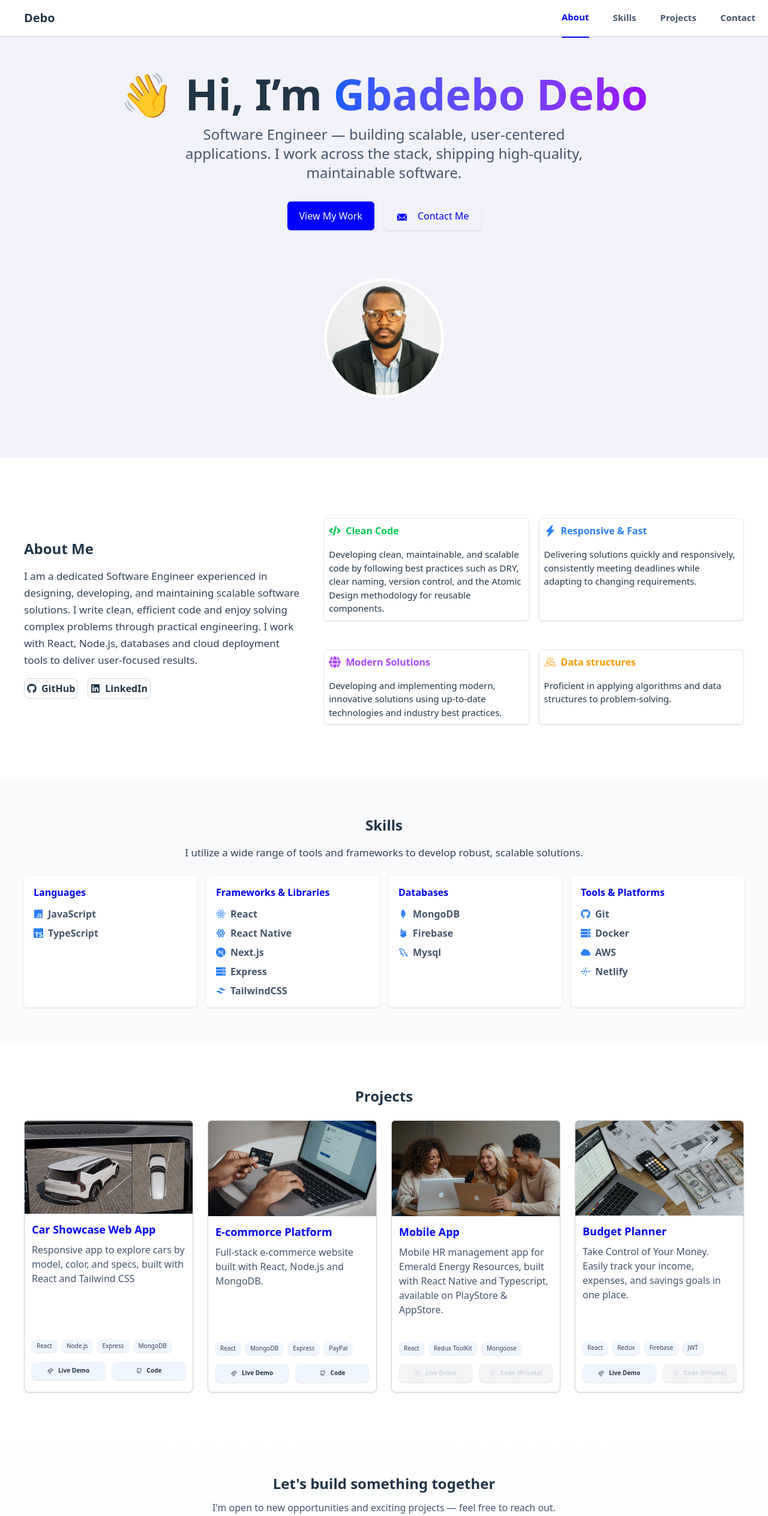
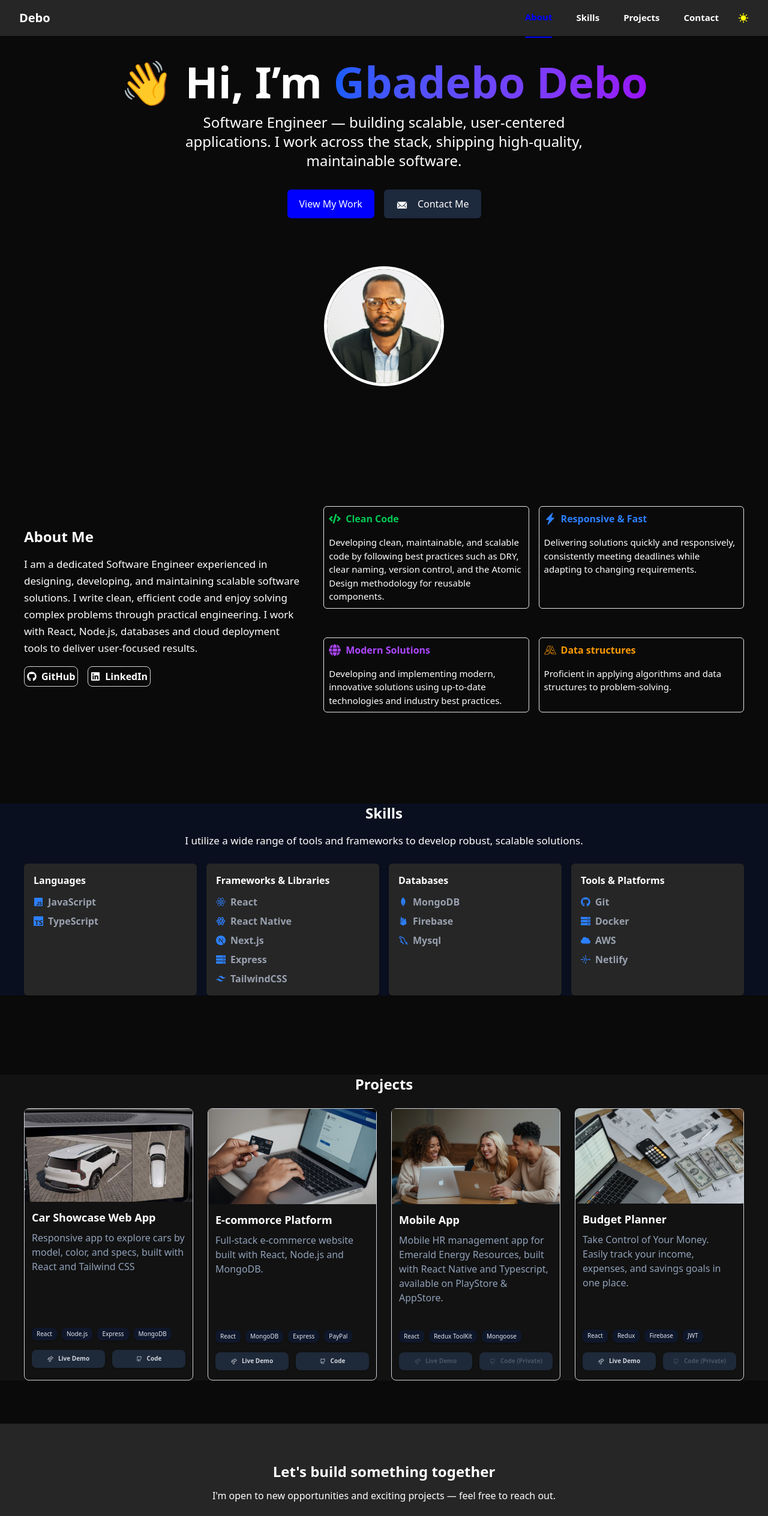
Before and after one commit to Jlbspyder/My-Portfolio, a React (Vite) app: page / in a window 1280 px wide. Shown: the top 2528 px of the page at 60% size. Built offline with nearby package versions, Linux system fonts and the light colour scheme.

Commit message:
added night mode

```diff
--- a/src/About.jsx
+++ b/src/About.jsx
@@ -4,12 +4,11 @@ import { SiThealgorithms } from "react-icons/si";
 import { BsFillLightningChargeFill } from "react-icons/bs";
 import { FaCode, FaGlobe, FaGithub, FaLinkedin } from "react-icons/fa";
 
-const About = () => {
+const About = ({dark}) => {
   const fadeInUp = {
     hidden: { opacity: 0, y: 40 },
     show: { opacity: 1, y: 0, transition: { duration: 0.6, ease: "easeOut" } },
   };
-
   const zoomIn = {
     hidden: { opacity: 0, scale: 0.9 },
     show: {
@@ -26,20 +25,20 @@ const About = () => {
       initial="hidden"
       whileInView="show"
       viewport={{ once: false, amount: 0.2 }}
-      className="py-18 md:py-10 xl:py-15"
+      className="py-18 transition duration-500 md:py-10 xl:py-15"
     >
-      <div className="container gap-8 items-center">
+      <div className={`container gap-8 items-center ${dark ? "darkmode" : ""}`}>
         <div className="flex flex-col gap-8 items-center justify-between md:flex-row">
           <div className="md:w-[65%] xl:w-[60%]">
-            <h2 className="text-2xl font-bold">About Me</h2>
-            <p className="mt-4 text-xl md:text-[17px]/7 text-slate-700">
+            <h2 className={`text-2xl font-bold ${dark ? "text-white" : ""}`}>About Me</h2>
+            <p className={`mt-4 text-xl md:text-[17px]/7  ${dark ? "text-white" : "text-slate-700"}`}>
               I am a dedicated Software Engineer experienced in designing,
               developing, and maintaining scalable software solutions. I write
               clean, efficient code and enjoy solving complex problems through
               practical engineering. I work with React, Node.js, databases and
               cloud deployment tools to deliver user-focused results.
             </p>
-            <div className="flex items-center gap-4 mt-4">
+            <div className={`flex items-center gap-4 mt-4 ${dark ? "text-white" : ""}`}>
               <a
                 href="https://github.com/Jlbspyder"
                 target="_blank"
@@ -66,7 +65,7 @@ const About = () => {
             initial="hidden"
             whileInView="show"
             viewport={{ once: false, amount: 0.2 }}
-            className="md:grid gap-4 overflow-hidden grid-cols-2 xl:grid-cols-2 w-[90%] mt-10"
+            className={`md:grid gap-4 overflow-hidden grid-cols-2 xl:grid-cols-2 w-[90%] mt-10 ${dark ? "text-white" : ""}`}
           >
             <div className="md:w-[100%] mx-auto border-gray-200 border-1 p-2 shadow-sm rounded-md mb-8">
               <div className="flex items-center gap-2 mb-4">
--- a/src/App.jsx
+++ b/src/App.jsx
@@ -7,9 +7,12 @@ import Contact from "./Contact";
 import Footer from "./Footer";
 import { GiHamburgerMenu } from "react-icons/gi";
 import { RiCloseLargeFill } from "react-icons/ri";
+import { MdSunny } from "react-icons/md";
+import { FaMoon } from "react-icons/fa";
 
 function App() {
   const [active, setActive] = useState("about");
+  const [darkMode, setDarkMode] = useState(true);
   const [openMenu, setOpenMenu] = useState(false);
 
   const navItems = [
@@ -39,6 +42,7 @@ function App() {
     return () => observer.disconnect();
   }, []);
 
+
   useEffect(() => {
     const scrollTop = () => {
       // simple and reliable
@@ -61,14 +65,17 @@ function App() {
     if (openMenu) {
       // lock scroll
       document.body.style.overflow = "hidden";
+      document.documentElement.style.overflow = "hidden";
     } else {
       // restore scroll
       document.body.style.overflow = "";
+      document.documentElement.style.overflow = "";
     }
 
     // cleanup (runs on unmount)
     return () => {
       document.body.style.overflow = "";
+      document.documentElement.style.overflow = "";
     };
   }, [openMenu]);
 
@@ -92,26 +99,38 @@ function App() {
   };
 
   return (
-    <div className="min-h-screen relative flex flex-col">
-      <header className="md:hidden bg-white/80 backdrop-blur sticky top-0 right-0 left-0 z-30 shadow-sm">
-        <div className="container flex items-center justify-between h-[60px] py-4">
-          <div className="font-bold text-xl">Debo</div>
+    <div
+      className={`min-h-screen relative flex flex-col ${
+        darkMode ? "bg-[#0a0a0a]" : "bg-white"
+      }`}
+    >
+      <header
+        className={`md:hidden backdrop-blur fixed top-0 right-0 left-0 z-30 shadow-sm ${
+          darkMode ? "bg-[#262626]" : "bg-white/80"
+        }`}
+      >
+        <div
+          className={`container flex items-center justify-between h-[60px] py-4 ${
+            darkMode ? "header-dark" : ""
+          }`}
+        >
+          <div className={`font-bold text-xl ${darkMode ? "text-white" : ""}`}>Debo</div>
           {!openMenu ? (
             <GiHamburgerMenu
               onClick={() => setOpenMenu(true)}
-              className="text-[30px] md:hidden"
+              className={`text-[30px] md:hidden ${darkMode ? "text-white" : ""}`}
             />
           ) : (
             <RiCloseLargeFill
               onClick={() => setOpenMenu(false)}
-              className="text-[30px] md:hidden"
+              className={`text-[30px] md:hidden ${darkMode ? "text-white" : ""}`}
             />
           )}
           {
             <div
-              className={`bg-white flex flex-col w-full menu fixed top-15 left-0 right-0 h-[100vh] ${
+              className={`flex flex-col w-full menu fixed top-15 left-0 right-0 h-[100vh] ${
                 openMenu ? " active" : ""
-              }`}
+              } ${darkMode ? "bg-[#213547]" : "bg-white"}`}
             >
               {navItems.map((item) => (
                 <nav
@@ -121,9 +140,64 @@ function App() {
                   <a
                     href={`#${item.id}`}
                     onClick={() => scrollToSection(item.id)}
-                    className={`font-semibold hover:text-slate-900 text-lg md:text-[15px] px-3 md:px-0 py-2  ${
+                    className={`font-semibold hover:text-slate-900 text-lg md:text-[15px] px-3 md:px-0 py-2
+                      ${ active === item.id
+                        ? "bg-blue-50 block rounded-sm w-full md:bg-white md:rounded-none md:border-b-2 text-[blue]"
+                        : ""
+                    }
+                    ${darkMode && active !== item.id ? "text-slate-400" : darkMode && active === item.id ? "text-white bg-slate-600" : ""} `}
+                  >
+                    {item.label}
+                  </a>
+                </nav>
+              ))}
+              <div className="mt-2 pl-6">
+                {darkMode ? (
+                  <MdSunny
+                    onClick={() => setDarkMode(false)}
+                    className="text-lg cursor-pointer"
+                    color="yellow"
+                  />
+                ) : (
+                  <FaMoon
+                    onClick={() => setDarkMode(true)}
+                    className="text-lg cursor-pointer"
+                    color="black"
+                  />
+                )}
+              </div>
+            </div>
+          }
+        </div>
+      </header>
+      <header
+        className={`hidden md:block backdrop-blur fixed top-0 right-0 left-0 z-30 shadow-sm ${
+          darkMode ? "bg-[#262626]" : "bg-white/80"
+        }`}
+      >
+        <div className="flex items-center justify-between h-[60px] py-4 px-8">
+          <div className={`font-bold text-xl ${darkMode ? "text-white" : ""}`}>
+            Debo
+          </div>
+          <div className="flex items-center gap-3">
+            <div
+              className={
+                "flex md:h-[100%] md:static md:flex md:flex-row md:items-center"
+              }
+            >
+              {navItems.map((item) => (
+                <nav
+                  key={item.id}
+                  className={`space-x-4 text-sm nav-dark p-5 ${
+                    darkMode ? "text-white" : "text-slate-600"
+                  }`}
+                >
+                  <a
+                    href={`#${item.id}`}
+                    onClick={() => scrollToSection(item.id)}
+                    className={`font-semibold bg-transparent hover:text-[#ccc] text-lg md:text-[15px] px-3 md:px-0 py-5  ${
                       active === item.id
-                        ? "bg-blue-50 block rounded-sm w-full md:bg-white md:rounded-none md:border-b-2 text-[blue]"
+                        ? "block rounded-sm w-full md:rounded-none md:border-b-2 text-[blue]"
                         : ""
                     }`}
                   >
@@ -132,47 +206,29 @@ function App() {
                 </nav>
               ))}
             </div>
-          }
-        </div>
-      </header>
-      <header className="hidden md:block bg-white/80 backdrop-blur sticky top-0 right-0 left-0 z-30 shadow-sm">
-        <div className="container flex items-center justify-between h-[60px] py-4">
-          <div className="font-bold text-xl">Debo</div>
-          {
-            <div
-              className={`bg-white flex md:w-[45%] md:h-[100%] md:static md:flex md:flex-row md:items-center xl:w-[27%] ${
-                openMenu ? "active" : ""
-              }`}
-            >
-              {navItems.map((item) => (
-                <nav
-                  key={item.id}
-                  className="space-x-4 text-sm p-5 text-slate-600"
-                >
-                  <a
-                    href={`#${item.id}`}
-                    onClick={() => scrollToSection(item.id)}
-                    className={`font-semibold hover:text-slate-900 text-lg md:text-[15px] px-3 md:px-0 py-5  ${
-                      active === item.id
-                        ? "bg-blue-50 block rounded-sm w-full md:bg-white md:rounded-none md:border-b-2 text-[blue]"
-                        : ""
-                    }`}
-                  >
-                    {item.label}
-                  </a>
-                </nav>
-              ))}
-            </div>
-          }
+            {darkMode ? (
+              <MdSunny
+                onClick={() => setDarkMode(false)}
+                className="text-lg cursor-pointer"
+                color="yellow"
+              />
+            ) : (
+              <FaMoon
+                onClick={() => setDarkMode(true)}
+                className="text-lg cursor-pointer"
+                color="black"
+              />
+            )}
+          </div>
         </div>
       </header>
 
       <main className="flex-grow">
-        <Hero />
-        <About />
-        <Skills />
-        <Projects />
-        <Contact />
+        <Hero dark={darkMode} setDark={setDarkMode} />
+        <About dark={darkMode} setDark={setDarkMode} />
+        <Skills dark={darkMode} setDark={setDarkMode} />
+        <Projects dark={darkMode} setDark={setDarkMode} />
+        <Contact dark={darkMode} setDark={setDarkMode} />
       </main>
       <Footer />
     </div>
--- a/src/Contact.jsx
+++ b/src/Contact.jsx
@@ -4,7 +4,7 @@ import { FaDownload } from "react-icons/fa6";
 import { IoIosMail } from "react-icons/io";
 import { LuGithub } from "react-icons/lu";
 
-const Contact = () => {
+const Contact = ({ dark }) => {
       const fadeInUp = {
     hidden: { opacity: 0, y: 40 },
     show: { opacity: 1, y: 0, transition: { duration: 0.6, ease: "easeOut" } },
@@ -17,18 +17,18 @@ const Contact = () => {
       initial="hidden"
       whileInView="show"
       viewport={{ once: false, amount: 0.2 }}
-      className="py-16 bg-gradient-to-b from-white to-slate-50"
+      className={`py-16 transition duration-500 ${dark ? "bg-[#262626] text-white" : "bg-gradient-to-b from-white to-slate-50"}`}
     >
       <div className="container text-center">
         <h2 className="text-2xl font-bold">Let's build something together</h2>
-        <p className="mt-3 text-slate-600">
+        <p className={`mt-3 ${dark ? "text-white" : "text-slate-600"}`}>
           I'm open to new opportunities and exciting projects — feel free to reach out.
         </p>
 
         <div className="mt-6 inline-flex flex-col sm:flex-row gap-3">
           <a
             href="mailto:gbadebodebo24@gmail.com"
-            className="px-6 py-3 flex items-center justify-center gap-5 bg-[rgba(242,242,250,1)] text-[blue] shadow-sm hover:bg-white rounded-md"
+            className={`px-6 py-3 flex items-center justify-center gap-5 bg-[rgba(242,242,250,1)] text-[blue] shadow-sm rounded-md ${dark ? "bg-slate-800 text-white hover:bg-slate-700" : "hover:bg-white"}`}
           >
             <IoIosMail className="size-5"/>
             Email Me
@@ -44,10 +44,10 @@ const Contact = () => {
         </div>
       </div>
       <div className="pt-10 flex justify-center items-center space-x-8">
-        <a href="https://github.com/Jlbspyder" target="_blank" className="px-4 py-2 hover:shadow-sm hover:bg-[rgba(242,242,250,1)] hover:rounded-md">
+        <a href="https://github.com/Jlbspyder" target="_blank" className={`px-4 py-2 hover:shadow-sm hover:rounded-md ${dark ? "hover:bg-black" : "hover:bg-[rgba(242,242,250,1)]"}`}>
           <LuGithub className="text-2xl" />
         </a>
-        <a href="mailto:gbadebodebo24@gmail.com" target="_blank" className="px-4 py-2 hover:shadow-sm hover:bg-[rgba(242,242,250,1)] hover:rounded-md">
+        <a href="mailto:gbadebodebo24@gmail.com" target="_blank" className={`px-4 py-2 hover:shadow-sm hover:rounded-md ${dark ? "hover:bg-black" : "hover:bg-[rgba(242,242,250,1)]"}`}>
           <IoIosMail className="text-2xl" />
         </a>
       </div>
--- a/src/Footer.jsx
+++ b/src/Footer.jsx
@@ -2,7 +2,7 @@ import React from "react";
 
 const Footer = () => {
   return (
-    <footer className="py-6 border-t">
+    <footer className="py-6 transition duration-500 border-t">
       <div className="container text-center text-sm text-slate-500">
         © {new Date().getFullYear()} Gbadebo Debo. Built with React &
         Tailwind.
--- a/src/Hero.jsx
+++ b/src/Hero.jsx
@@ -2,7 +2,7 @@ import {useState} from "react";
 import { IoIosMail } from "react-icons/io";
 import { motion } from "framer-motion";
 
-const Hero = () => {
+const Hero = ({dark}) => {
   const [imgError, setImgError] = useState(false);
 
   const fadeInUp = {
@@ -16,16 +16,16 @@ const Hero = () => {
       initial="hidden"
       whileInView="show"
       viewport={{ once: false, amount: 0.2 }}
-      className="py-15 bg-[rgba(242,242,250,1)]"
+      className={`pb-15 pt-25 transition duration-500 dark ${dark ? "bg-[oklch(14.5% 0 0)]" : "bg-[rgba(242,242,250,1)]"}`}
     >
-      <div className="container text-center">
-        <p className="text-5xl font-semibold md:text-7xl md:w-[95%] mx-auto">
+      <div className={`container text-center ${dark ? "header-dark" : ""}`}>
+        <p className={`text-5xl font-semibold md:text-7xl md:w-[95%] mx-auto ${dark ? "text-white" : ""}`}>
           👋 Hi, I’m{" "}
           <span className="font-bold bg-gradient-to-r from-blue-600 to-purple-600 bg-clip-text text-transparent">
             Gbadebo Debo
           </span>
         </p>
-        <p className="mt-4 text-xl md:text-2xl text-slate-600 max-w-2xl mx-auto">
+        <p className={`mt-4 text-xl md:text-2xl max-w-2xl mx-auto ${dark ? "text-white" : "text-slate-600"}`}>
           Software Engineer — building scalable, user-centered applications. I
           work across the stack, shipping high-quality, maintainable software.
         </p>
@@ -39,7 +39,7 @@ const Hero = () => {
           </a>
           <a
             href="mailto:gbadebodebo24@gmail.com"
-            className="inline-flex gap-4 items-center justify-center px-5 py-3 shadow-sm rounded-md text-[blue] hover:bg-slate-50 hover:border-0"
+          className={`inline-flex gap-4 items-center justify-center px-5 py-3 shadow-sm rounded-md text-[blue] hover:border-0 ${dark ? "bg-slate-800 text-white hover:bg-gray-700" : ""}`}
           >
             <IoIosMail className="mt-1 size-5" />
             Contact Me
--- a/src/Projects.jsx
+++ b/src/Projects.jsx
@@ -1,12 +1,11 @@
-import { useEffect} from "react";
+import { useEffect } from "react";
 import { motion, useAnimation } from "framer-motion";
 import { LuGithub } from "react-icons/lu";
 import { useInView } from "react-intersection-observer";
 import { VscLiveShare } from "react-icons/vsc";
 import projects from "./data";
 
-const Projects = () => {
-
+const Projects = ({ dark }) => {
   // Controls for the animation
   const controls = useAnimation();
 
@@ -25,7 +24,6 @@ const Projects = () => {
     }
   }, [inView, controls]);
 
-
   return (
     <motion.section
       ref={ref}
@@ -33,15 +31,17 @@ const Projects = () => {
       animate={controls}
       transition={{ duration: 0.6, ease: "easeOut" }}
       initial={{ opacity: 0, x: -40 }}
-      className="py-18"
+      className="py-18 transition duration-500"
     >
-      <div className="container">
-        <h2 className="text-2xl font-bold text-center">Projects</h2>
+      <div className={`container ${dark ? "bg-[#121212]" : ""}`}>
+        <h2 className={`text-2xl font-bold text-center ${dark ? "text-white" : ""}`}>Projects</h2>
         <div className="mt-6 grid md:grid-cols-2 xl:grid-cols-4 gap-6">
           {projects.map((project) => (
             <article
               key={project.id}
-              className="rounded-lg skill-box border-gray-300 border-1 bg-white shadow-sm"
+              className={`rounded-lg skill-box border-gray-300 border-1 shadow-sm ${
+                dark ? "bg-[#121212]" : "bg-white"
+              }`}
             >
               <img
                 src={project.image}
@@ -49,46 +49,89 @@ const Projects = () => {
                 className="project-img"
               />
               <div className="px-6 xl:px-3 mt-3">
-                <h3 className="text-lg font-semibold text-[blue]">
+                <h3
+                  className={`text-lg font-semibold ${
+                    dark ? "text-white" : "text-[blue]"
+                  }`}
+                >
                   {project.name}
                 </h3>
-                <p className="mt-2 h-[120px] xl:h-[150px] text-slate-600">{project.description}</p>
+                <p
+                  className={`mt-2 h-[120px] xl:h-[150px] ${
+                    dark ? "text-slate-400" : "text-slate-600"
+                  }`}
+                >
+                  {project.description}
+                </p>
               </div>
               <div className="mt-3 px-6 xl:px-3 flex flex-wrap gap-2">
                 {project.stack.map((tech) => (
                   <span
                     key={tech}
-                    className="text-xs xl:text-[10px] px-2 py-1 shadow-sm rounded-lg bg-blue-50 text-slate-700"
+                    className={`text-xs xl:text-[10px] px-2 py-1 shadow-sm rounded-lg   ${
+                      dark
+                        ? "bg-slate-900 text-slate-200"
+                        : "bg-blue-50 text-slate-700"
+                    }`}
                   >
                     {tech}
                   </span>
                 ))}
               </div>
-              <div className="mt-4 px-6 xl:px-3 pb-4 flex justify-center xl:justify-between  gap-3">
+              <div className="mt-4 px-6 xl:px-3 pb-4 flex justify-center xl:justify-between gap-3">
+                {project.liveDemo ? (
                   <a
                     href={project.demo}
                     target="_blank"
                     className={`text-xs md:text-[12px] h-[30px] flex w-[100%] items-center justify-center font-semibold gap-2 bg-blue-50 px-4 py-1 rounded-lg shadow-sm cursor-pointer ${
-                    !project.liveDemo
-                      ? "bg-gray-100 text-gray-300 xl:text-[10px] cursor-text"
-                      : "hover:bg-blue-100 xl:text-[10px]"
+                      dark
+                        ? "bg-gray-800 text-gray-300 xl:text-[10px] hover:bg-slate-700 cursor-pointer"
+                        : "hover:bg-blue-100 xl:text-[10px] text-gray-600"
                     }`}
                   >
                     <VscLiveShare />
                     Live Demo
                   </a>
+                ) : (
+                  <a
+                    target="_blank"
+                    className={`text-xs md:text-[12px] h-[30px] flex w-[100%] items-center justify-center font-semibold gap-2 bg-blue-50 px-4 py-1 rounded-lg shadow-sm cursor-pointer ${
+                      dark
+                        ? "bg-gray-800 text-gray-600 xl:text-[10px] cursor-text"
+                        : "xl:text-[10px] text-gray-300 cursor-text"
+                    }`}
+                  >
+                    <VscLiveShare />
+                    Live Demo
+                  </a>
+                )}
+
+                {project.privateCode ? (
+                  <a
+                    target="_blank"
+                    className={`text-xs md:text-[12px] md:h-[30px] flex w-[100%] items-center justify-center  font-semibold gap-2  bg-blue-50 px-4 py-1 rounded-lg shadow-sm cursor-pointer ${
+                      dark
+                        ? "bg-gray-800 text-gray-600 xl:text-[10px] cursor-text"
+                        : "xl:text-[10px] text-gray-300 cursor-text"
+                    }`}
+                  >
+                    <LuGithub />
+                    Code (Private)
+                  </a>
+                ) : (
                   <a
                     href={project.repo}
                     target="_blank"
                     className={`text-xs md:text-[12px] md:h-[30px] flex w-[100%] items-center justify-center  font-semibold gap-2  bg-blue-50 px-4 py-1 rounded-lg shadow-sm cursor-pointer ${
-                    project.privateCode
-                      ? "bg-gray-100 text-gray-300 xl:text-[10px] cursor-text"
+                      dark
+                        ? "bg-gray-800 text-gray-300 xl:text-[10px] cursor-pointer hover:bg-slate-700"
                         : "hover:bg-blue-100 xl:text-[10px]"
                     }`}
                   >
                     <LuGithub />
-                  {project.privateCode ? "Code (Private)" : "Code"}
+                    Code
                   </a>
+                )}
               </div>
             </article>
           ))}
--- a/src/Skills.jsx
+++ b/src/Skills.jsx
@@ -7,7 +7,7 @@ import { RiTailwindCssFill } from "react-icons/ri";
 import { SiMongodb, SiNextdotjs  } from "react-icons/si";
 import { TbBrandReactNative, TbBrandMysql } from "react-icons/tb";
 
-const Skills = () => {
+const Skills = ({ dark }) => {
   const skillColumns = [
     {
       title: "Languages",
@@ -98,11 +98,11 @@ const Skills = () => {
       initial="hidden"
       whileInView="show"
       viewport={{ once: false, amount: 0.2 }}
-      className="py-16 md:py-25 xl:py-15  bg-slate-50"
+      className={`py-16 transition duration-500 md:py-25 xl:py-15  ${dark ? "darkmode" : "bg-slate-50"}`}
     >
-      <div className="container">
+      <div className={`container ${dark ? "bg-[#0A0F1F] text-white" : ""} `}>
         <h2 className="text-2xl font-bold text-center">Skills</h2>
-        <p className="mt-4 text-center text-xl md:text-[17px]/7 text-slate-700">
+        <p className={`mt-4 text-center text-xl md:text-[17px]/7 ${dark ? "text-white" : "text-slate-700"}`}>
           I utilize a wide range of tools and frameworks to develop robust,
           scalable solutions.
         </p>
@@ -110,17 +110,17 @@ const Skills = () => {
           {skillColumns.map((column) => (
             <div
               key={column.title}
-              className="skill-box p-4 bg-white cursor-pointer rounded-md shadow-sm "
+              className={`skill-box p-4 cursor-pointer rounded-md shadow-sm  ${dark ? "bg-[#262626]" : "bg-white"}`}
             >
-              <h4 className="font-bold text-[blue]">{column.title}</h4>
-              <ul className="mt-3 md:block flex items-center gap-4 flex-wrap text-slate-600 md:space-y-2">
+              <h4 className={`font-bold ${dark ? "text-white" : "text-[blue]"}`}>{column.title}</h4>
+              <div className="mt-3 md:block flex items-center gap-4 flex-wrap text-slate-600 md:space-y-2">
                 {column.type.map((skill, idx) => (
-                  <div className="flex gap-1 md:gap-2 items-center" key={idx}>
+                  <div className={`flex gap-1 md:gap-2 items-center ${dark ? "text-gray-400" : ""}`} key={idx}>
                     <div className="text-blue-500">{skill.icon}</div>
                     <p className="font-semibold">{skill.stack}</p>
                   </div>
                 ))}
-              </ul>
+              </div>
             </div>
           ))}
         </div>
--- a/src/index.css
+++ b/src/index.css
@@ -13,13 +13,19 @@
 .container {
   @apply mx-auto px-4
 }
+body {
+  overflow-x: hidden;
+}
 
 html {
   scroll-behavior: smooth;
+  overflow-x: hidden;
 }
 .my-pix {
   aspect-ratio: 1;
-  width: 200px;
+  width: 100%;
+  max-width: 200px;
+  height: auto;
   margin: auto;
   border-radius: 50%;
   border: 5px solid #fff;
@@ -60,7 +66,7 @@ h1 {
   }
 }
 
-@media (min-width: 650px) {
+@media (min-width: 670px) {
   .container {
   @apply mx-auto px-6
 }
```
Also changed, not shown: 1 other file (tests, documents, lock files or other folders). Lines whose indentation alone changed are shown as unchanged.
